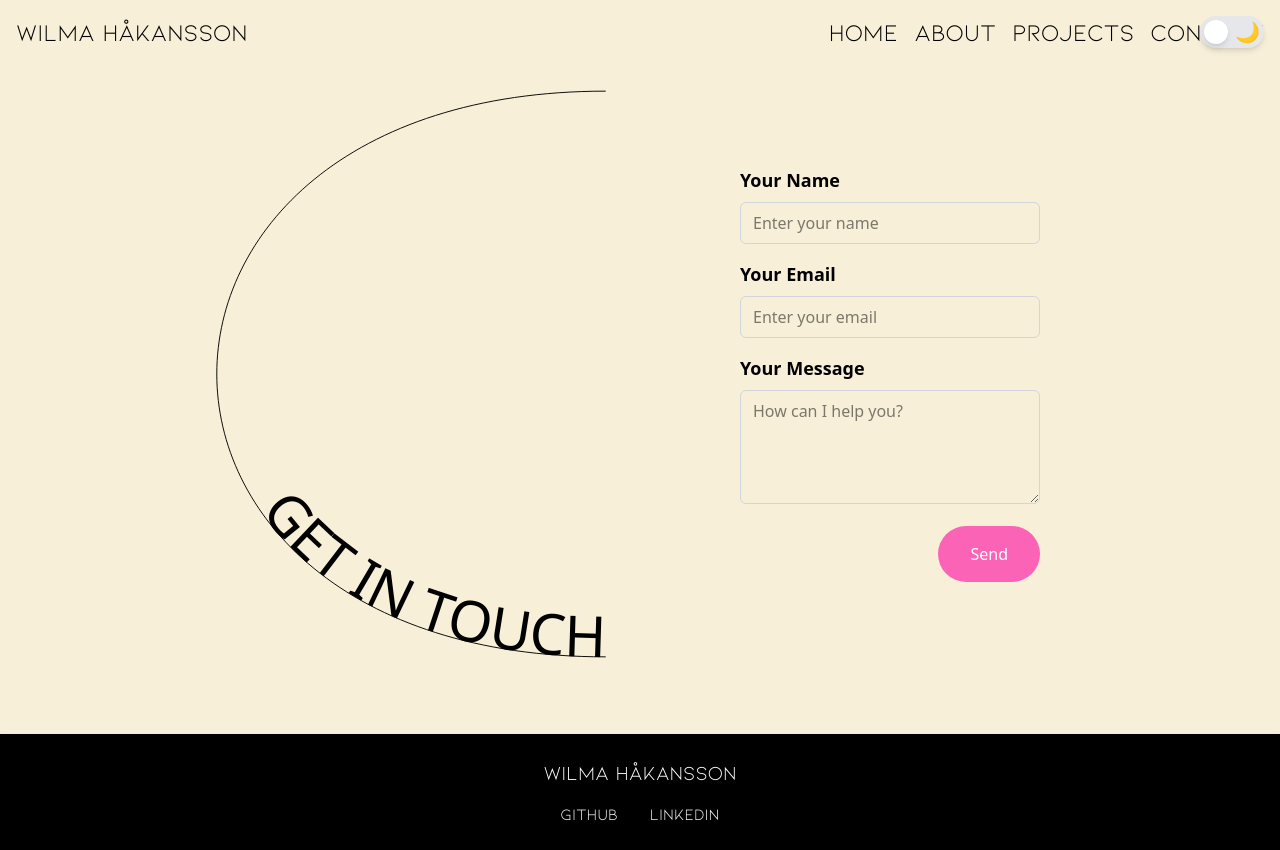
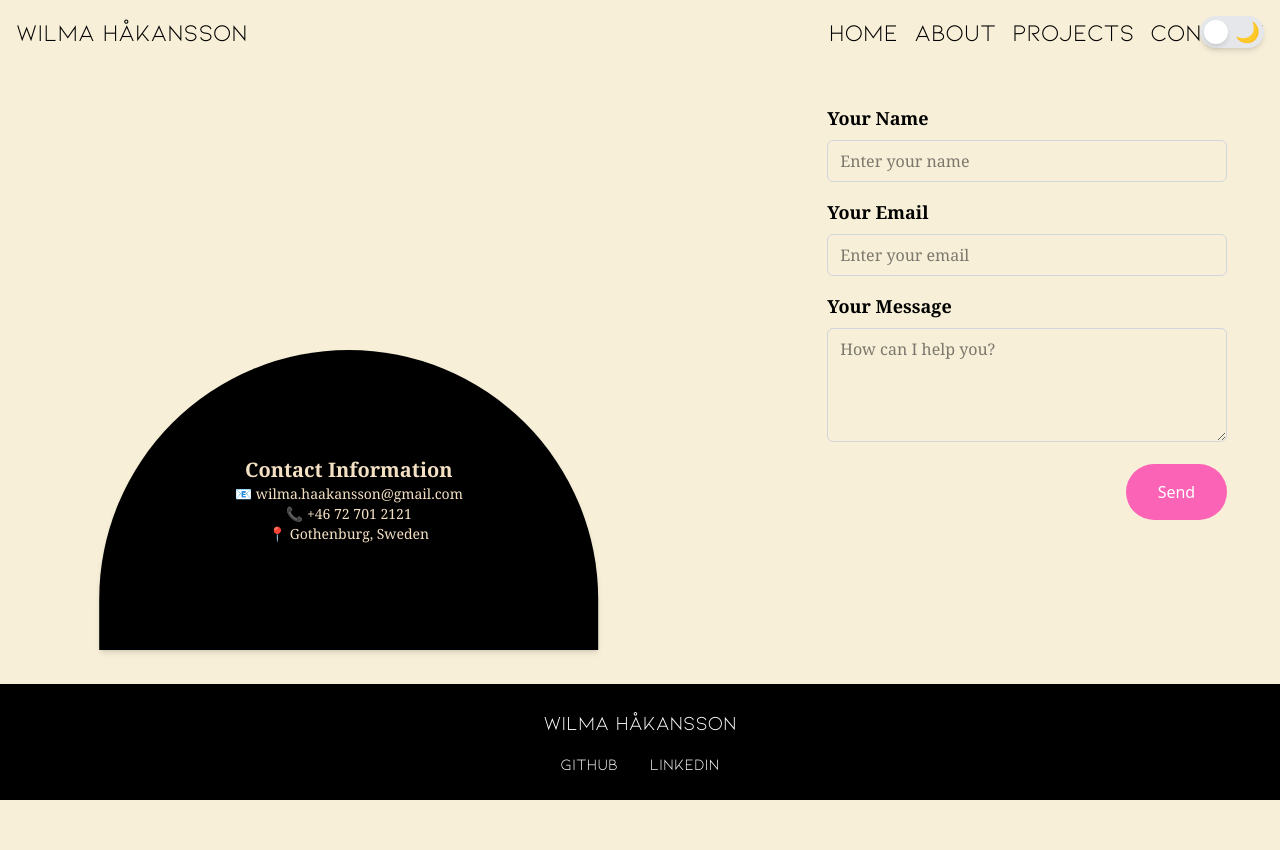
Before and after one commit to gitwilma/portfolio-project, a React (Vite) app: page /contact in a window 1280 px wide. After the commit the page ends 800 px from the top, so only its background shows below. Built offline with nearby package versions, Linux system fonts and the light colour scheme.

Commit message:
removed svg textPath on contact page and added contact info

```diff
--- a/src/pages/Contact.tsx
+++ b/src/pages/Contact.tsx
@@ -19,35 +19,25 @@ export default function Contact() {
   };
 
   return (
-    <div className="flex flex-col items-center justify-center h-[90vh] p-6 mt-[-50px]">
-      <div className="flex items-center justify-between w-full max-w-7xl">
-        <div className="w-[55%] flex justify-center">
-          {" "}
-          <svg width="100%" height="700" viewBox="0 0 700 700">
-            <path
-              id="c-curve"
-              d="M 600,50
-             C 50,50 50,650 600,650"
-              fill="transparent"
-              stroke="black"
-              strokeWidth="1"
-            />
-            <text fontSize="60" fill="black">
-              <textPath href="#c-curve" startOffset="100%" textAnchor="end">
-                GET IN TOUCH
-              </textPath>
-            </text>
-          </svg>
+    <div className="relative">
+      <div className="absolute bottom-[-130px] left-1/3 transform -translate-x-2/3 w-[40%] h-[300px] bg-black rounded-t-full flex flex-col items-center justify-center shadow-md">
+        <h3 className="text-xl font-bold font-serif text-[#F4E1C4]">
+          Contact Information
+        </h3>
+        <p className="text-sm text-center font-serif text-[#F4E1C4]">
+          📧 wilma.haakansson@gmail.com <br />
+          📞 +46 72 701 2121 <br />
+          📍 Gothenburg, Sweden
+        </p>
       </div>
 
       {/* Kontaktformulär */}
-        <div className="w-[35%] transform translate-x-[-80px]">
-          {" "}
-          <form onSubmit={handleSubmit} className="space-y-4 w-[300px]">
+      <div className="w-[35%] ml-auto mt-10">
+        <form onSubmit={handleSubmit} className="space-y-4 w-[400px]">
           <div>
             <label
               htmlFor="name"
-                className="block text-lg font-semibold mb-2"
+              className="block text-lg font-semibold mb-2 font-serif"
             >
               Your Name
             </label>
@@ -56,7 +46,7 @@ export default function Contact() {
               id="name"
               value={name}
               onChange={(e) => setName(e.target.value)}
-                className="w-full px-3 py-2 border border-gray-300 rounded-md focus:outline-none focus:ring-2 focus:ring-pink-400"
+              className="w-full px-3 py-2 border border-gray-300 rounded-md focus:outline-none focus:ring-2 focus:ring-pink-400 font-serif"
               placeholder="Enter your name"
             />
           </div>
@@ -64,7 +54,7 @@ export default function Contact() {
           <div>
             <label
               htmlFor="email"
-                className="block text-lg font-semibold mb-2"
+              className="block text-lg font-semibold mb-2 font-serif"
             >
               Your Email
             </label>
@@ -73,7 +63,7 @@ export default function Contact() {
               id="email"
               value={email}
               onChange={(e) => setEmail(e.target.value)}
-                className="w-full px-3 py-2 border border-gray-300 rounded-md focus:outline-none focus:ring-2 focus:ring-pink-400"
+              className="w-full px-3 py-2 border border-gray-300 rounded-md focus:outline-none focus:ring-2 focus:ring-pink-400 font-serif"
               placeholder="Enter your email"
             />
           </div>
@@ -81,7 +71,7 @@ export default function Contact() {
           <div>
             <label
               htmlFor="message"
-                className="block text-lg font-semibold mb-2"
+              className="block text-lg font-semibold mb-2 font-serif"
             >
               Your Message
             </label>
@@ -89,7 +79,7 @@ export default function Contact() {
               id="message"
               value={message}
               onChange={(e) => setMessage(e.target.value)}
-                className="w-full px-3 py-2 border border-gray-300 rounded-md focus:outline-none focus:ring-2 focus:ring-pink-400"
+              className="w-full px-3 py-2 border border-gray-300 rounded-md focus:outline-none focus:ring-2 focus:ring-pink-400 font-serif"
               rows={4}
               placeholder="How can I help you?"
             />
@@ -112,6 +102,5 @@ export default function Contact() {
         </form>
       </div>
     </div>
-    </div>
   );
 }
```
Lines whose indentation alone changed are shown as unchanged.
